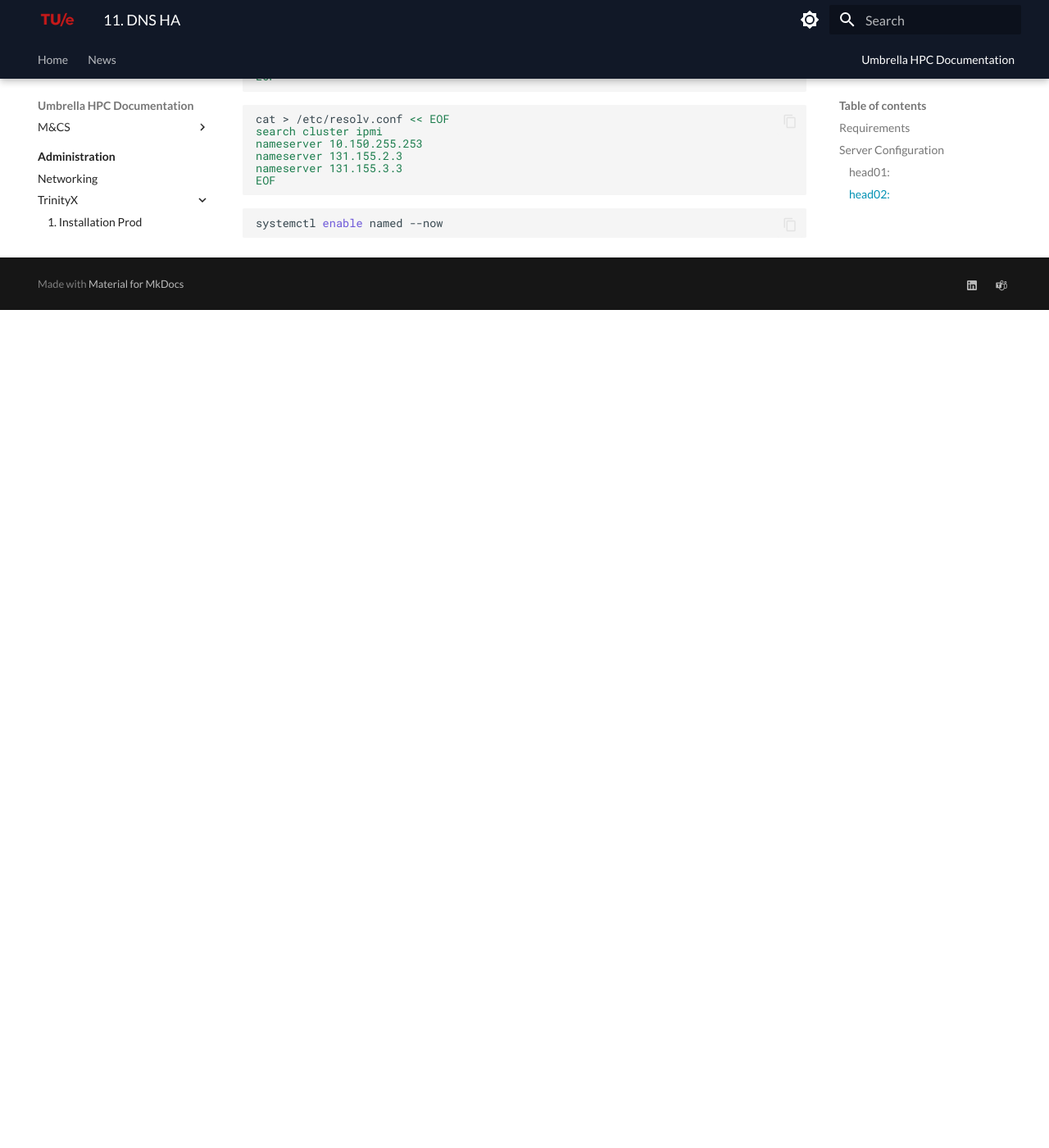
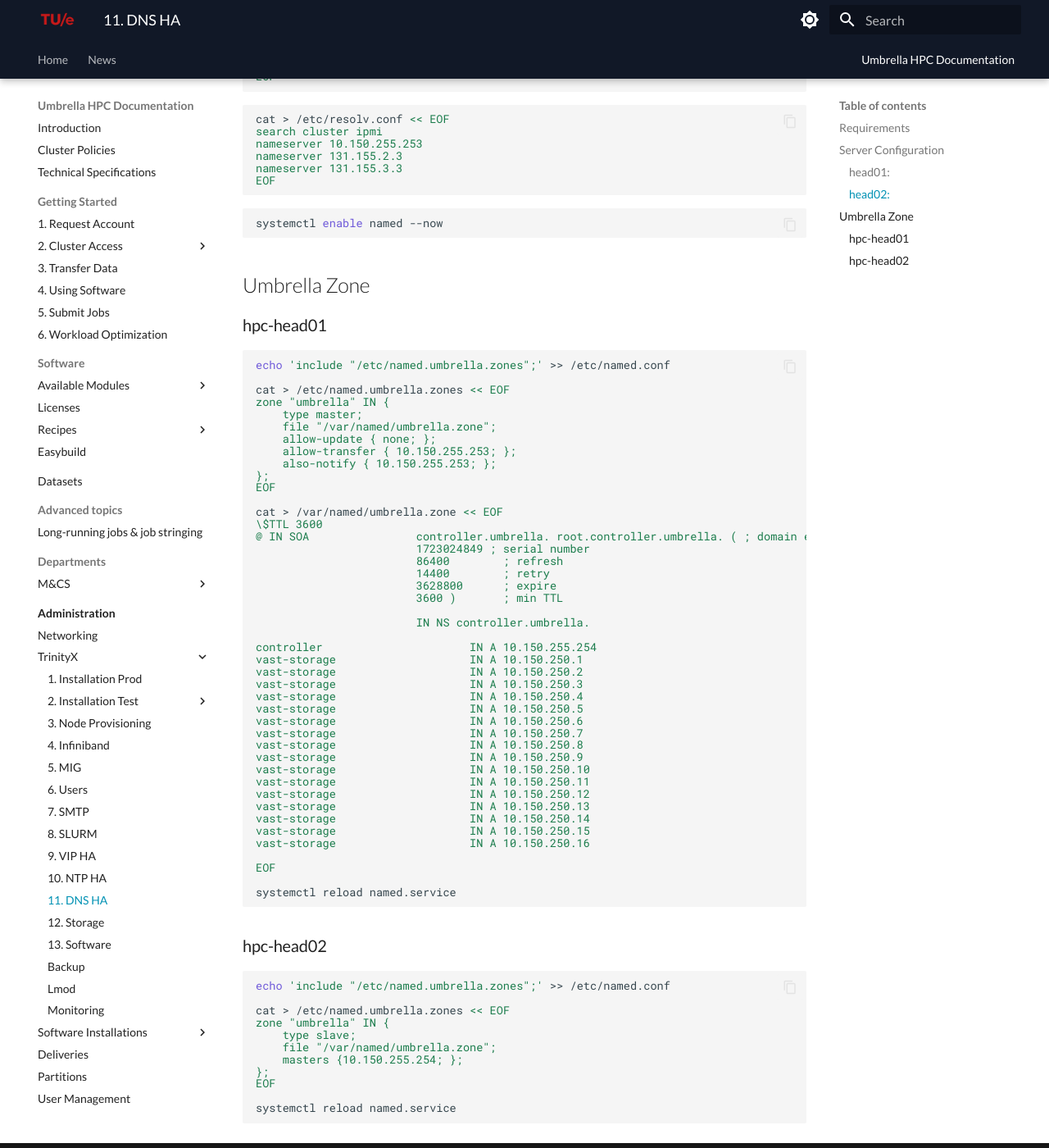
Before and after one commit to gferhpc/supercomputing.tue.nl, an MkDocs documentation site: the page built from pages/documentation/administration/trinityx/dns.md, in a window 1280 px wide and 1400 px high, scrolled down 1902 px. Shown: the whole window at 82% size. Built offline with MkDocs 1.6.1 and Material for MkDocs 9.7.7, drawn with Linux system fonts in a browser that asks for light colours; before the commit the page ends 2280 px from its top, so only the background shows below that.

Commit message:
umbrella DNS zone

````diff
--- a/pages/documentation/administration/trinityx/dns.md
+++ b/pages/documentation/administration/trinityx/dns.md
@@ -120,3 +120,69 @@
 ```shell
 systemctl enable named --now
 ```
+
+## Umbrella Zone
+
+### hpc-head01
+```shell
+echo 'include "/etc/named.umbrella.zones";' >> /etc/named.conf
+
+cat > /etc/named.umbrella.zones << EOF
+zone "umbrella" IN {
+    type master;
+    file "/var/named/umbrella.zone";
+    allow-update { none; };
+    allow-transfer { 10.150.255.253; };
+    also-notify { 10.150.255.253; };
+};
+EOF
+
+cat > /var/named/umbrella.zone << EOF
+\$TTL 3600
+@ IN SOA                controller.umbrella. root.controller.umbrella. ( ; domain email
+                        1723024849 ; serial number
+                        86400        ; refresh
+                        14400        ; retry
+                        3628800      ; expire
+                        3600 )       ; min TTL
+
+                        IN NS controller.umbrella.
+
+controller                      IN A 10.150.255.254
+vast-storage                    IN A 10.150.250.1
+vast-storage                    IN A 10.150.250.2
+vast-storage                    IN A 10.150.250.3
+vast-storage                    IN A 10.150.250.4
+vast-storage                    IN A 10.150.250.5
+vast-storage                    IN A 10.150.250.6
+vast-storage                    IN A 10.150.250.7
+vast-storage                    IN A 10.150.250.8
+vast-storage                    IN A 10.150.250.9
+vast-storage                    IN A 10.150.250.10
+vast-storage                    IN A 10.150.250.11
+vast-storage                    IN A 10.150.250.12
+vast-storage                    IN A 10.150.250.13
+vast-storage                    IN A 10.150.250.14
+vast-storage                    IN A 10.150.250.15
+vast-storage                    IN A 10.150.250.16
+
+EOF
+
+systemctl reload named.service
+```
+
+### hpc-head02
+
+```shell
+echo 'include "/etc/named.umbrella.zones";' >> /etc/named.conf
+
+cat > /etc/named.umbrella.zones << EOF
+zone "umbrella" IN {
+    type slave;
+    file "/var/named/umbrella.zone";
+    masters {10.150.255.254; };
+};
+EOF
+
+systemctl reload named.service
+```
````
